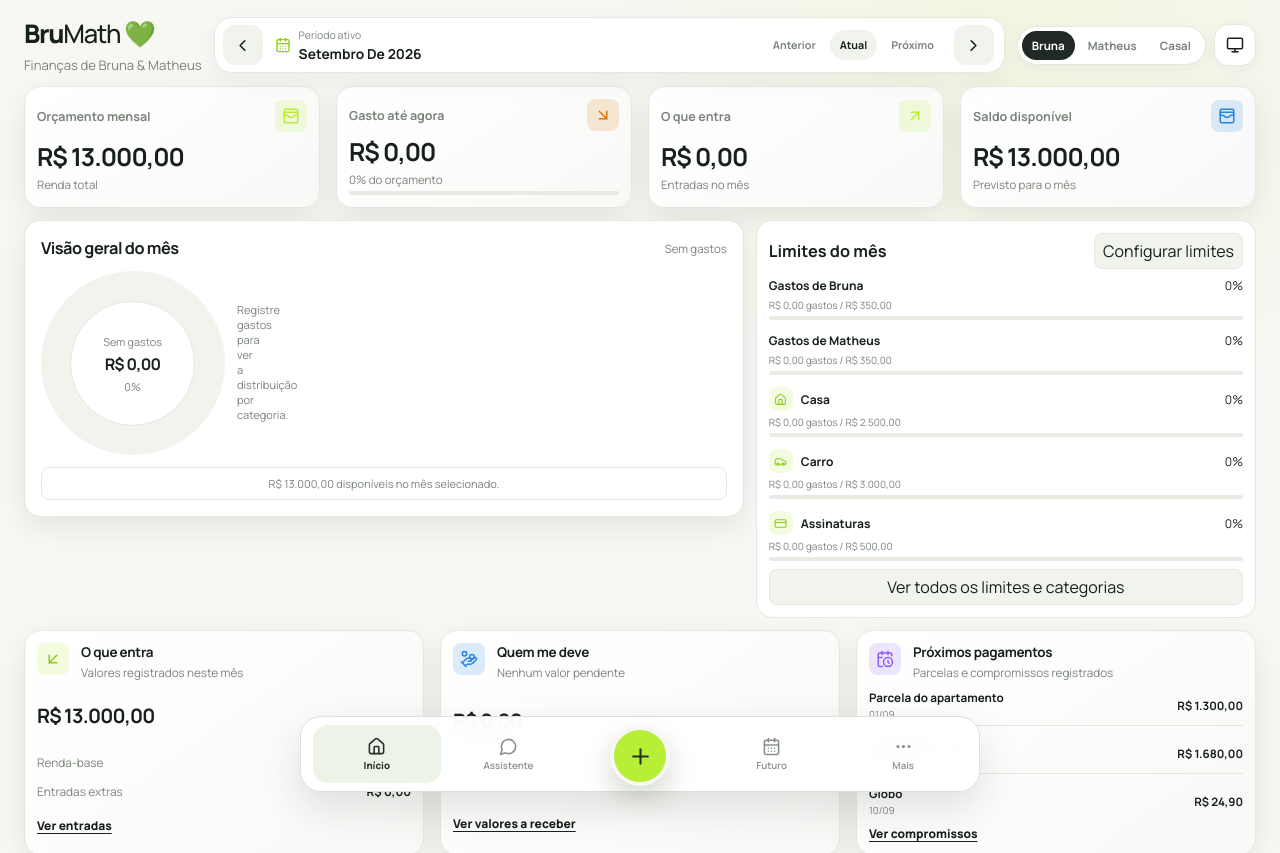
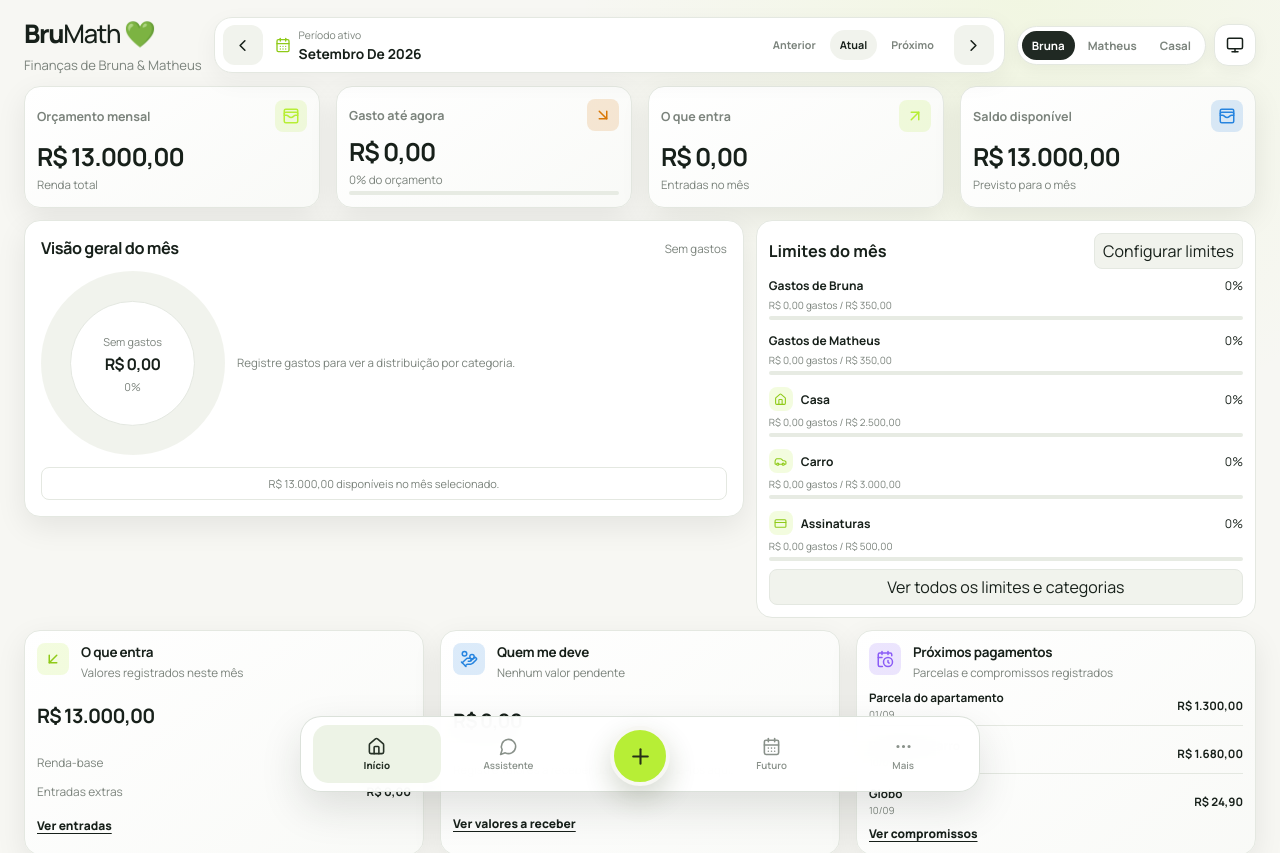
Before and after one commit to buraven/BruMath, a Next.js app: page / in a window 1280 px wide. Shown: the top 853 px of the page. Built offline with nearby package versions, Linux system fonts and the light colour scheme.

Commit message:
fix: keep empty overview legend readable

```diff
--- a/features/home/components/FinancialSnapshot/FinancialSnapshot.module.css
+++ b/features/home/components/FinancialSnapshot/FinancialSnapshot.module.css
@@ -107,7 +107,7 @@
   gap: var(--space-2);
 }
 
-.legend div {
+.legend div:not(.emptyLegend) {
   display: grid;
   grid-template-columns: 10px minmax(0, 1fr) auto;
   align-items: center;
@@ -122,7 +122,7 @@
   border-radius: var(--space-1);
 }
 
-.legend strong {
+.legend div:not(.emptyLegend) strong {
   color: var(--text);
   font-size: 0.71rem;
 }
@@ -147,6 +147,7 @@
 }
 
 .emptyLegend {
+  display: block;
   min-width: 0;
   color: var(--muted);
   font-size: 0.72rem;
```
